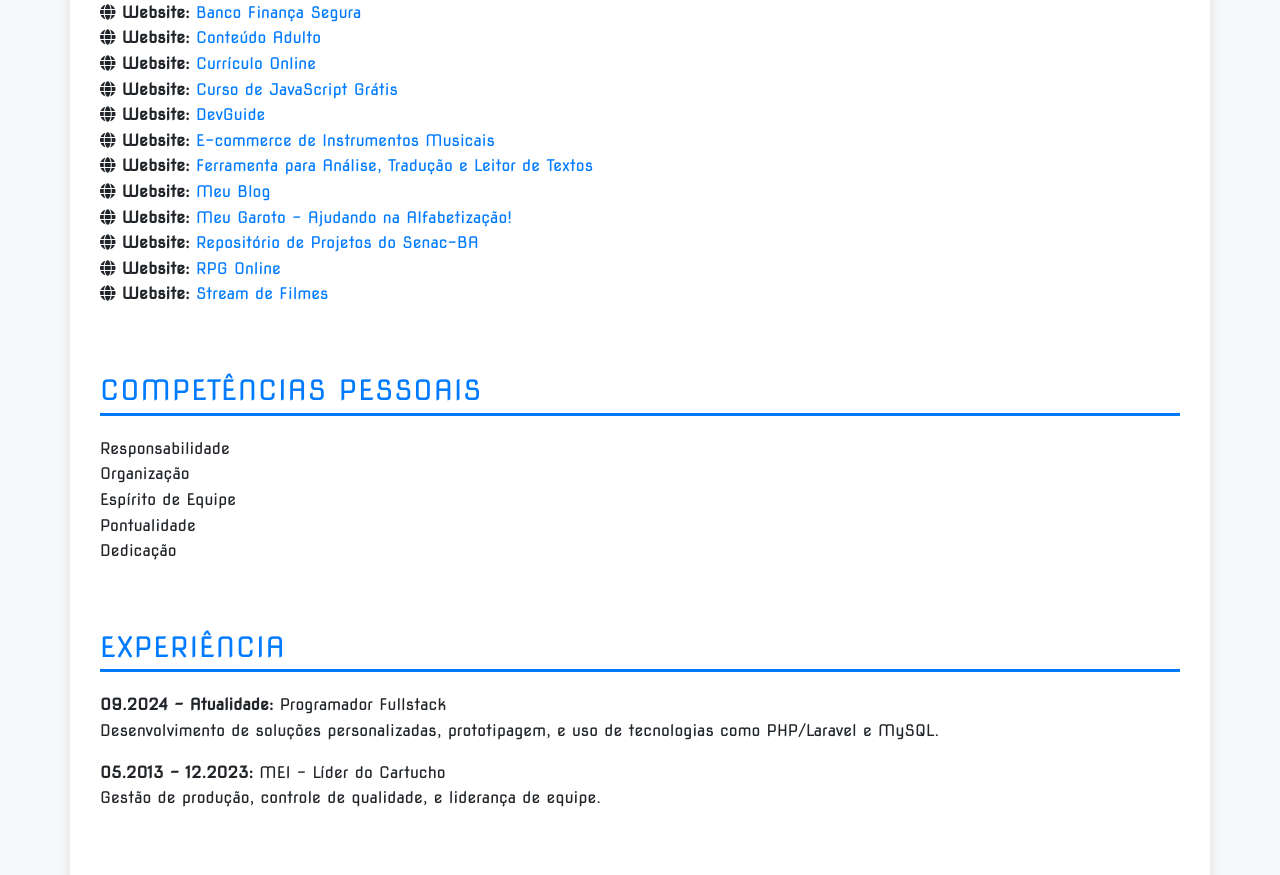
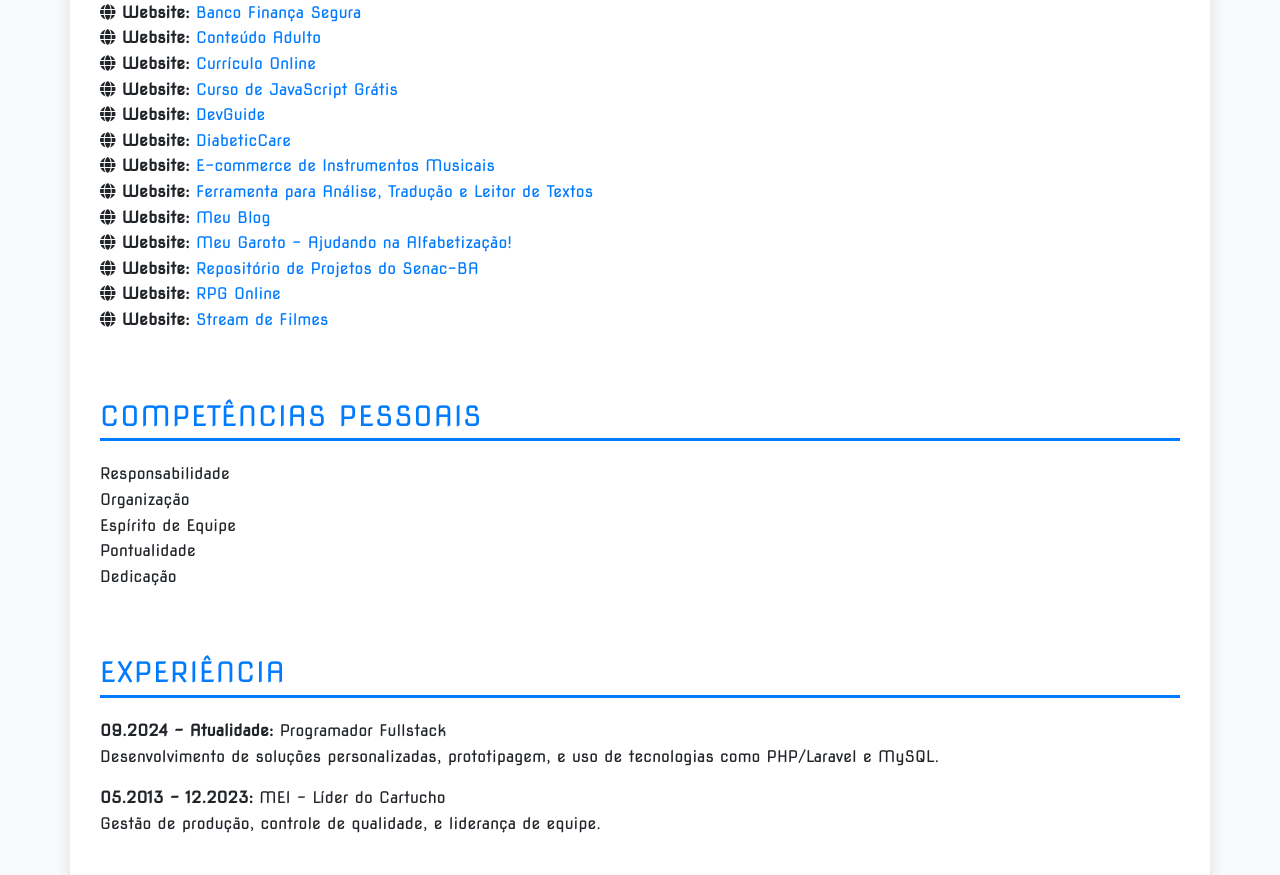
Before and after one commit to nilsong87/Curriculo-Online-Html, a plain HTML site: page index.html in a window 1280 px wide. Shown: the part 953-1828 px from the top of the page. Drawn offline with nearby package versions, Linux system fonts and the light colour scheme.

Commit message:
Ajustes 01d

```diff
--- a/index.html
+++ b/index.html
@@ -98,6 +98,7 @@
                 <li><i class="fas fa-globe"></i> <strong>Website:</strong> <a href="https://nilsong87.github.io/Curriculo-Online-Html/" target="_blank">Currículo Online</a></li>
                 <li><i class="fas fa-globe"></i> <strong>Website:</strong> <a href="https://nilsong87.github.io/JSCourse/" target="_blank">Curso de JavaScript Grátis</a></li>
                 <li><i class="fas fa-globe"></i> <strong>Website:</strong> <a href="https://nilsong87.github.io/DevGuide/" target="_blank">DevGuide</a></li>
+                <li><i class="fas fa-globe"></i> <strong>Website:</strong> <a href="https://nilsong87.github.io/DiabeticCare/" target="_blank">DiabeticCare</a></li>
                 <li><i class="fas fa-globe"></i> <strong>Website:</strong> <a href="https://nilsong87.github.io/Ecommerce-Instrumentos-Musicais/" target="_blank">E-commerce de Instrumentos Musicais</a></li>
                 <li><i class="fas fa-globe"></i> <strong>Website:</strong> <a href="https://nilsong87.github.io/TextAnalyzer/" target="_blank">Ferramenta para Análise, Tradução e Leitor de Textos</a></li>
                 <li><i class="fas fa-globe"></i> <strong>Website:</strong> <a href="https://nilsong87.github.io/Meu-Blog/" target="_blank">Meu Blog</a></li>
```
